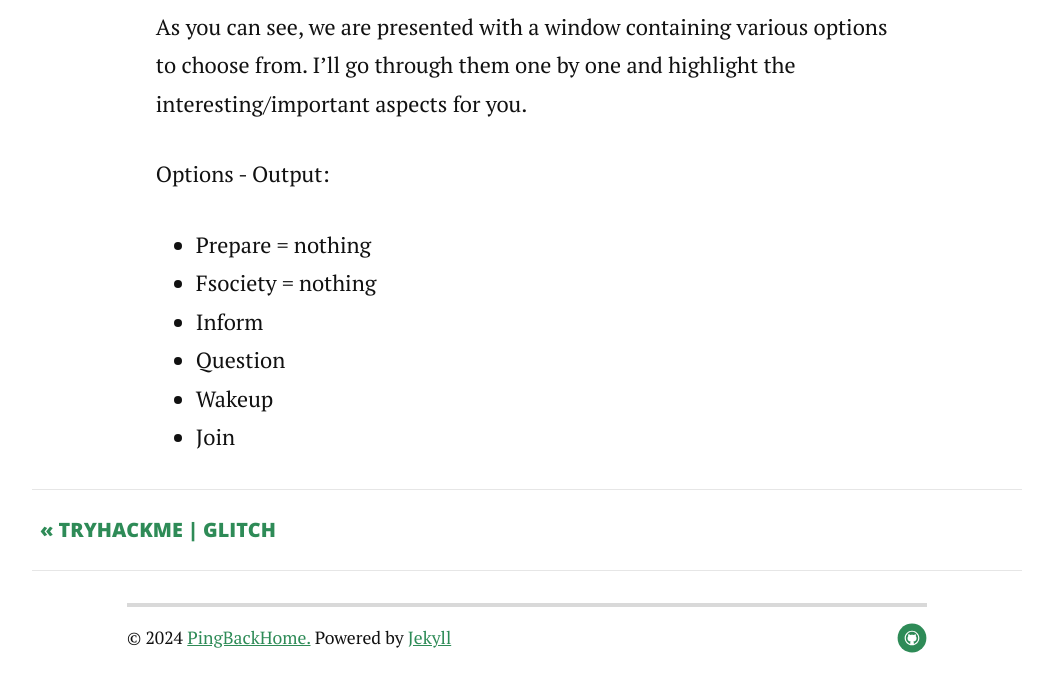
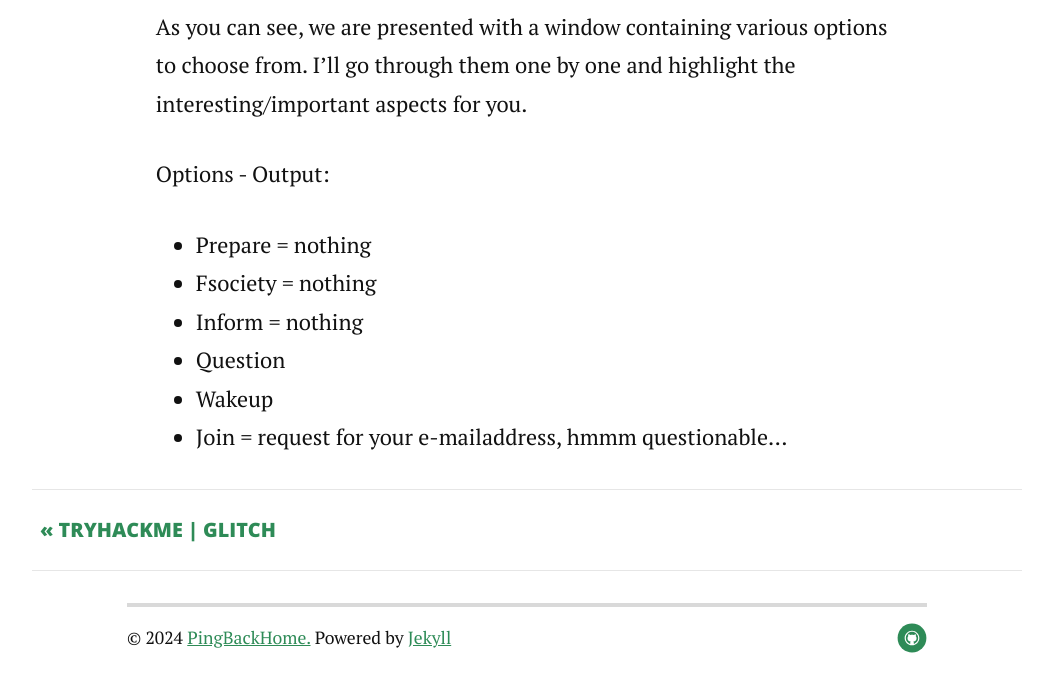
Before and after one commit to PingBackHome/PingBackHome.github.io, a Jekyll site: the page built from _posts/2024-04-02-THM-MrRobot.md, in a window 1280 px wide and 900 px high, scrolled down 3212 px, cut to the strip 205-897 px from the top of the window. Shown: the whole strip, without its empty margins (113-1166 px from the left). Built offline with Jekyll 4.4.1, drawn with Linux system fonts in a browser that asks for light colours; nearby versions of some CDN libraries.

Commit message:
Update 2024-04-02-THM-MrRobot.md

```diff
--- a/_posts/2024-04-02-THM-MrRobot.md
+++ b/_posts/2024-04-02-THM-MrRobot.md
@@ -55,7 +55,7 @@ Options - Output:
 
 - Prepare = nothing
 - Fsociety = nothing
-- Inform
+- Inform = nothing
 - Question
 - Wakeup
-- Join
+- Join = request for your e-mailaddress, hmmm questionable...
```
